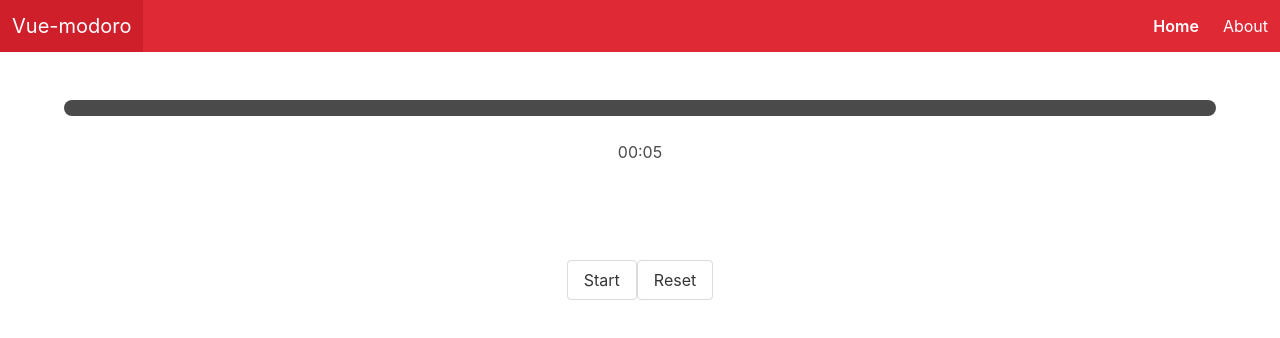
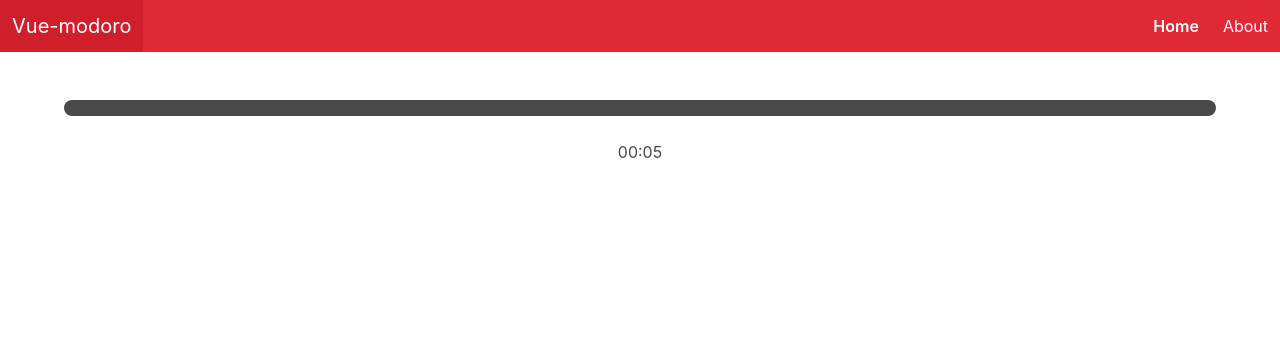
Before and after one commit to mccabiles/vue-modoro, a Vue app: page / in a window 1280 px wide. Shown: the top 338 px of the page. Built offline with nearby package versions, Linux system fonts and the light colour scheme.

Commit message:
Refactor timer actions into own component

```diff
--- a/src/components/Timer.vue
+++ b/src/components/Timer.vue
@@ -4,12 +4,6 @@
       <div class="container">
         <timer-progress-bar :time-max="timerMax" :time-curr="timerRemaining" />
       </div>
-    </section>
-    <section class="section">
-      <button class="button" @click="toggleTimer">
-        {{ active ? 'Pause' : 'Start' }}
-      </button>
-      <button class="button" @click="resetTimer">Reset</button>
     </section>
   </div>
 </template>
@@ -34,18 +28,6 @@ export default {
     timerRemaining() {
       return this.$store.state.timerRemaining;
     }
-  },
-
-  methods: {
-    toggleTimer() {
-      this.$store.dispatch("toggleTimer");
-    },
-
-    resetTimer() {
-      if (!confirm("Are you sure you want to reset the timer?"));
-      this.$store.commit("setTimerRemaining", 5000);
-      this.$store.commit("stopTimer");
-    }
   }
 };
 </script>
```
Also changed, not shown: src/components/TimerActions.vue (added, +25 -0 lines).
